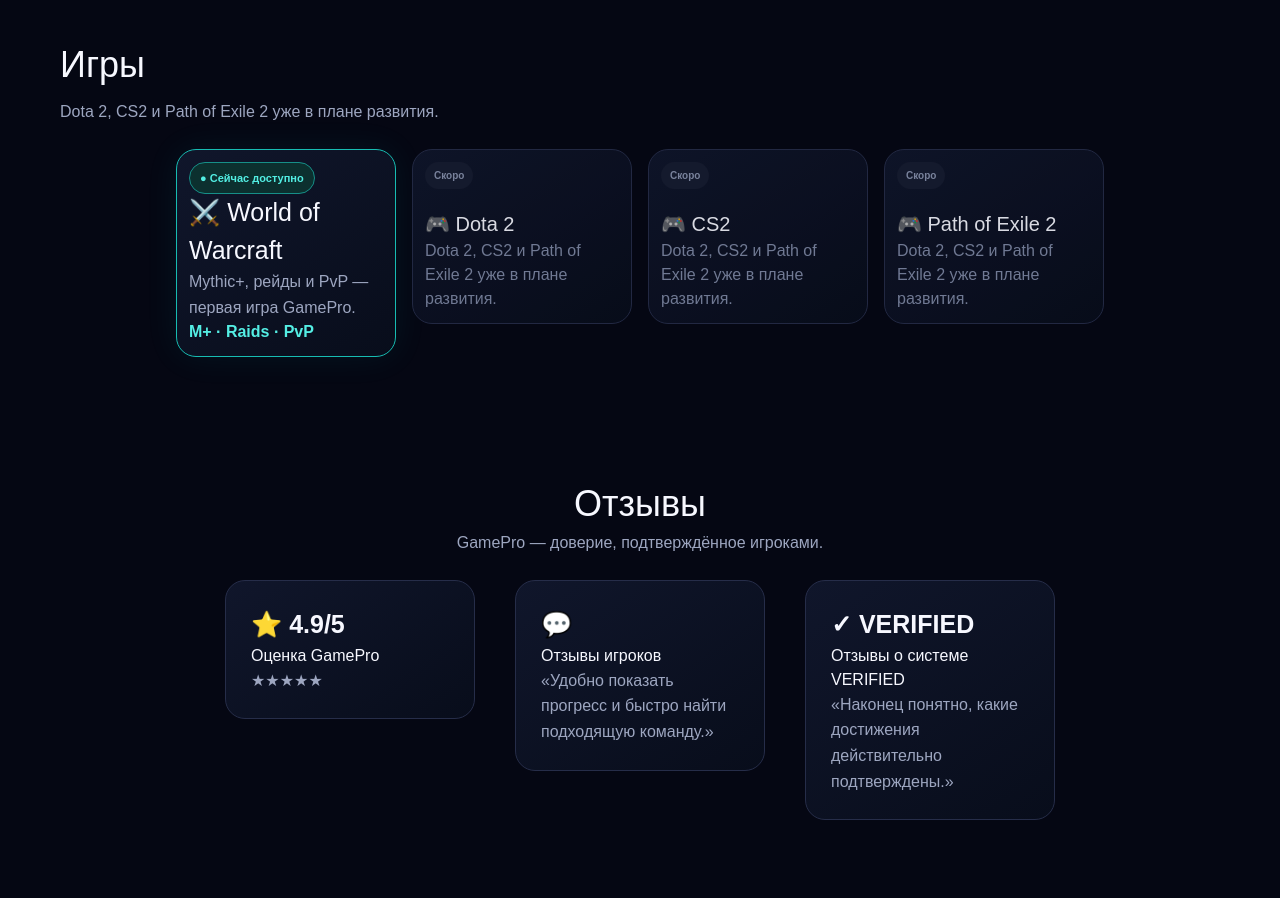
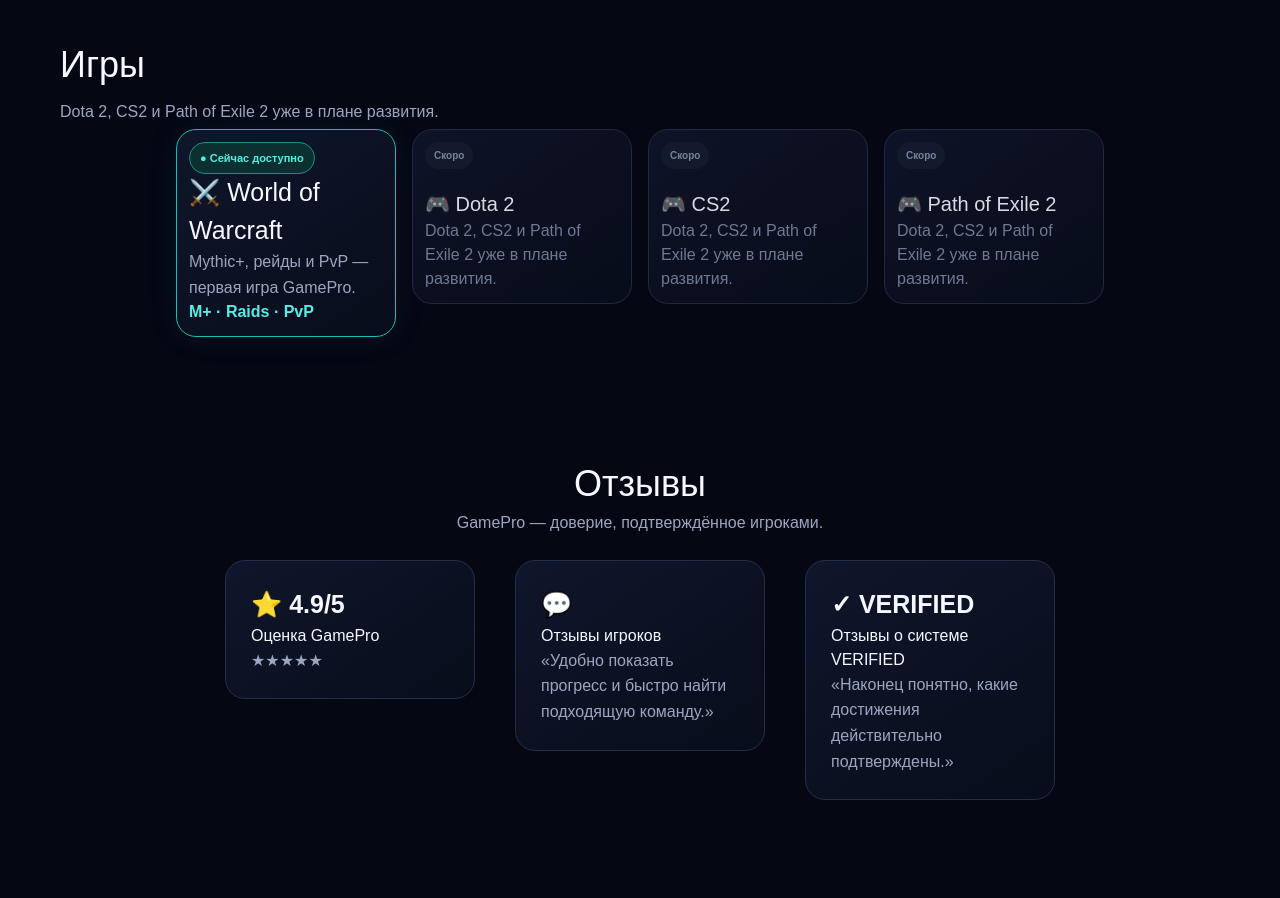
Before and after one commit to vesttrading/gamepro-market, a Next.js app: page / in a window 1280 px wide. Shown: the part 2440-3338 px from the top of the page. Built offline with nearby package versions, Linux system fonts and the light colour scheme; no server answers.

Commit message:
Adjust game section styles for better layout
Updated CSS for game section layout and card positioning.

```diff
--- a/app/globals.css
+++ b/app/globals.css
@@ -277,20 +277,21 @@ main h2 + p + div > div {
     max-width: 200px !important;
 }
 
-/* 1. Находим секцию игр по её ID и принудительно выстраиваем блоки в ряд */
+/* 1. Находим секцию игр и поднимаем карточки выше */
 section#games div[class*="gameGrid"] {
     display: flex !important;
     flex-direction: row !important;
     justify-content: center !important;
     align-items: flex-start !important;
     flex-wrap: wrap !important;
-    gap: 16px !important; /* Делаем расстояние между играми меньше */
+    gap: 16px !important;
+    margin-top: -20px !important; /* Эта строчка принудительно поднимет карточки вверх */
 }
 
 /* 2. Делаем каждую карточку игры узкой и сжимаем отступы */
 section#games div[class*="gameGrid"] > div {
     flex: 1 !important;
-    max-width: 220px !important; /* Уменьшаем ширину карточек игр */
+    max-width: 220px !important;
     min-width: 170px !important;
-    padding: 12px !important;    /* Сжимаем блоки по вертикали */
+    padding: 12px !important;
 }
```
